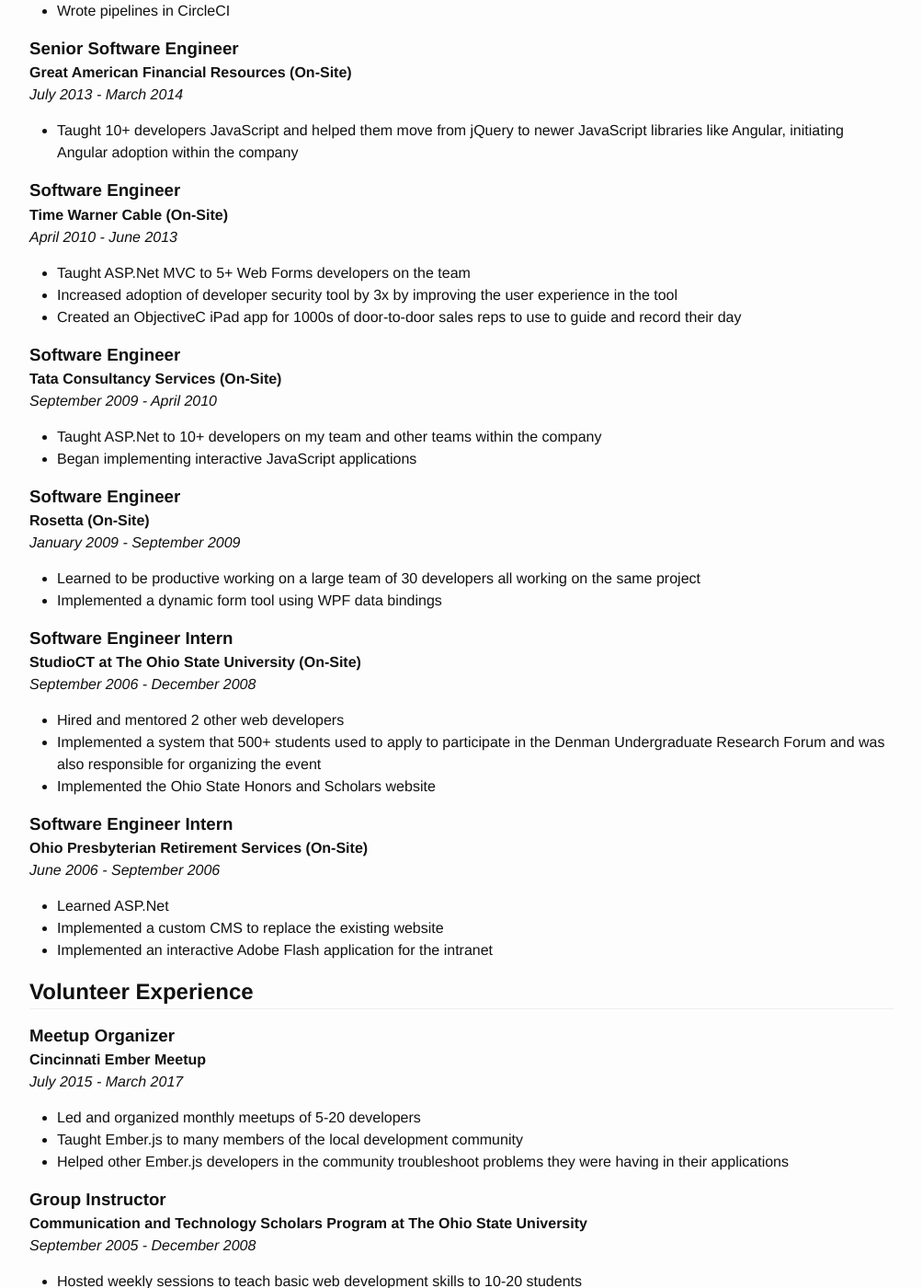
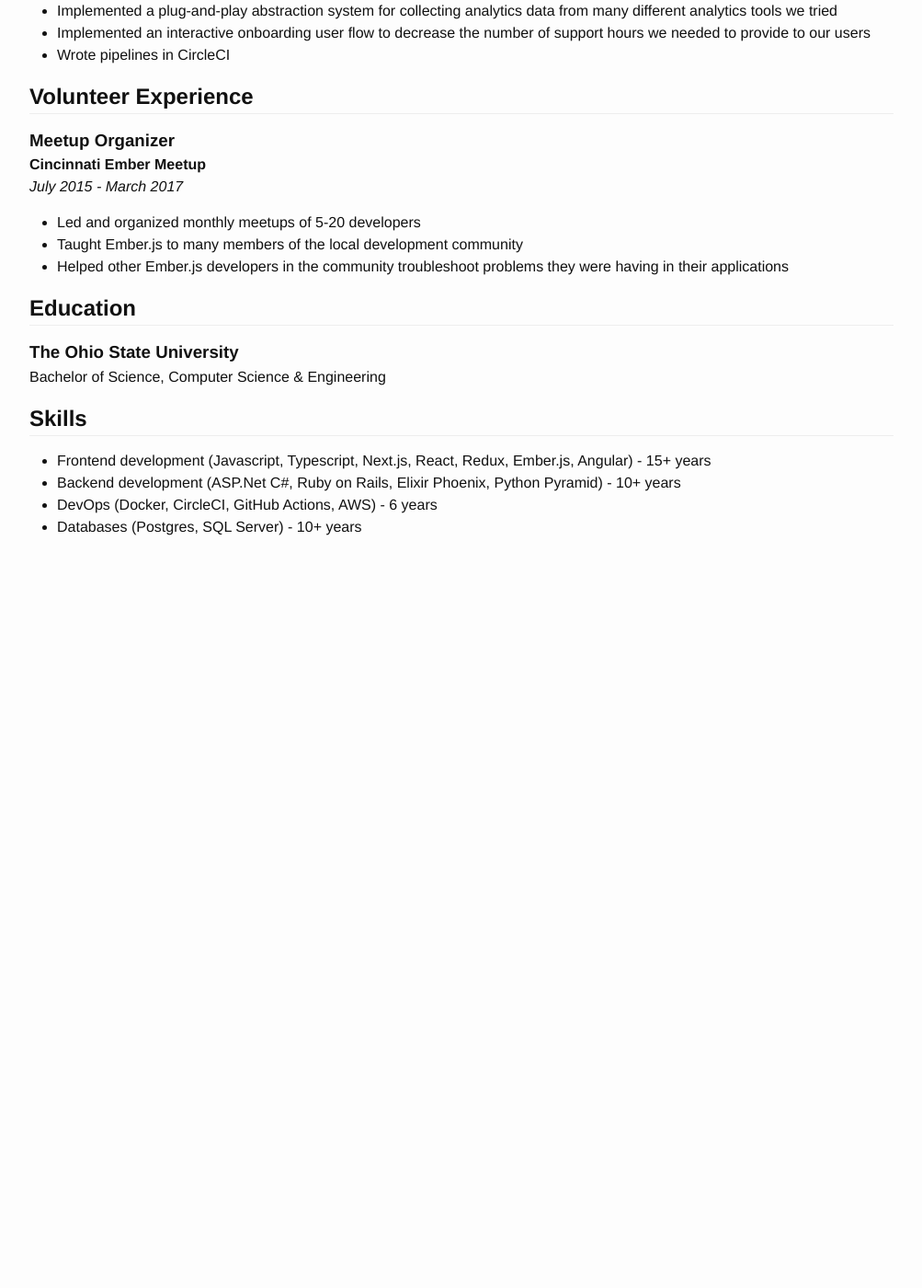
Before and after one commit to jimmay5469/jimmay5469.github.io, a Jekyll site: the page built from resume.md, in a window 1280 px wide and 1400 px high, scrolled down 2291 px. Shown: the whole window at 92% size, without its empty margins (138-1141 px from the left). Built offline with Jekyll 4.4.1, drawn with Linux system fonts in a browser that asks for light colours; after the commit the page ends 2921 px from its top, so only the background shows below that; some of the changed text lies outside the part shown.

Commit message:
Trim down resume

```diff
--- a/_includes/resume.md
+++ b/_includes/resume.md
@@ -88,50 +89,6 @@
 - Implemented an interactive onboarding user flow to decrease the number of support hours we needed to provide to our users
 - Wrote pipelines in CircleCI
 
-### Senior Software Engineer
-#### Great American Financial Resources (On-Site)
-_July 2013 - March 2014_
-
-- Taught 10+ developers JavaScript and helped them move from jQuery to newer JavaScript libraries like Angular, initiating Angular adoption within the company
-
-### Software Engineer
-#### Time Warner Cable (On-Site)
-_April 2010 - June 2013_
-
-- Taught ASP.Net MVC to 5+ Web Forms developers on the team
-- Increased adoption of developer security tool by 3x by improving the user experience in the tool
-- Created an ObjectiveC iPad app for 1000s of door-to-door sales reps to use to guide and record their day
-
-### Software Engineer
-#### Tata Consultancy Services (On-Site)
-_September 2009 - April 2010_
-
-- Taught ASP.Net to 10+ developers on my team and other teams within the company
-- Began implementing interactive JavaScript applications
-
-### Software Engineer
-#### Rosetta (On-Site)
-_January 2009 - September 2009_
-
-- Learned to be productive working on a large team of 30 developers all working on the same project
-- Implemented a dynamic form tool using WPF data bindings
-
-### Software Engineer Intern
-#### StudioCT at The Ohio State University (On-Site)
-_September 2006 - December 2008_
-
-- Hired and mentored 2 other web developers
-- Implemented a system that 500+ students used to apply to participate in the Denman Undergraduate Research Forum and was also responsible for organizing the event
-- Implemented the Ohio State Honors and Scholars website
-
-### Software Engineer Intern
-#### Ohio Presbyterian Retirement Services (On-Site)
-_June 2006 - September 2006_
-
-- Learned ASP.Net
-- Implemented a custom CMS to replace the existing website
-- Implemented an interactive Adobe Flash application for the intranet
-
 
 Volunteer Experience
 --------------------
@@ -144,59 +101,18 @@
 - Taught Ember.js to many members of the local development community
 - Helped other Ember.js developers in the community troubleshoot problems they were having in their applications
 
-### Group Instructor
-#### Communication and Technology Scholars Program at The Ohio State University
-_September 2005 - December 2008_
-
-- Hosted weekly sessions to teach basic web development skills to 10-20 students
-- Hosted weekly sessions to teach ASP.Net to 10+ students
-- Recruited 2 specially gifted students to work at StudioCT with me. One particular student was a physics major with no plans as to how he would use his degree. I was able to help him discover web development, which is what he decided to do once he graduated, and he still works in the web development field today. Another became a very influential member of the Ruby on Rails community and the Columbus, Ohio developer community.
-- Hosted weekly sessions to teach audio production skills to 30+, I grew this to be the most popular offering in the Communication and Technology Scholars Program by 2x
-
-
-Open Source
------------
-
-- [vim-spacemacs](https://github.com/jimmay5469/vim-spacemacs), _September 2015 - Present_
-- [ember-computed-validations](https://github.com/jimmay5469/ember-computed-validations), _July 2015 - September 2016_
-- [ember-data-github](https://github.com/jimmay5469/ember-data-github), _April 2015 - March 2016_
-
-
-Talks
------
-
-- Performing the Task Using ember-concurrency ([slides](https://slides.com/jimmay5469/ember-concurrency)), Cincinnati Ember Meetup, _November 2016_
-- Intro to Ember ([video](https://www.youtube.com/watch?v=-cAv-Q4v3P8)/[slides](https://slides.com/jimmay5469/intro-to-ember)), Cincinnati JavaScript Meetup, _November 2016_
-- Ember CLI Mirage ([slides](https://slides.com/jimmay5469/ember-cli-mirage)), Cincinnati Ember Meetup, _July 2015_
-- Ember Data Adapters and Serializers ([video](https://www.youtube.com/watch?v=kX8MJbGbvCc)), Cincinnati Ember Meetup, _May 2015_
-- Migrating to Ember CLI ([slides](https://slides.com/jimmay5469/migrating-to-ember-cli)), Cincinnati Ember Meetup, _March 2015_
-
 
 Education
 ---------
 
 ### The Ohio State University
 Bachelor of Science, Computer Science & Engineering
-<!-- _September 2004 - December 2008_ -->
 
 
 Skills
 ------
 
-- Javascript - 15 years
-- Typescript - 4 years
-- Next.js - 5 years
-- React - 8 years
-- Redux - 8 years
-- Ember.js - 3 years
-- Docker - 6 years
-- CircleCI - 5 years
-- GitHub Actions - 2 years
-- AWS - 5 years
-- ASP.Net C# - 9 years
-- Ruby on Rails - 3 years
-- Elixir Phoenix - 1 year
-- Python Pyramid - 1 year
-- Git - 12 years
-- Postgres - 7 years
-- SQL Server - 9 years
+- Frontend development (Javascript, Typescript, Next.js, React, Redux, Ember.js, Angular) - 15+ years
+- Backend development (ASP.Net C#, Ruby on Rails, Elixir Phoenix, Python Pyramid) - 10+ years
+- DevOps (Docker, CircleCI, GitHub Actions, AWS) - 6 years
+- Databases (Postgres, SQL Server) - 10+ years
```
Also changed, not shown: other parts of _includes/resume.md (+2 -1 lines).
